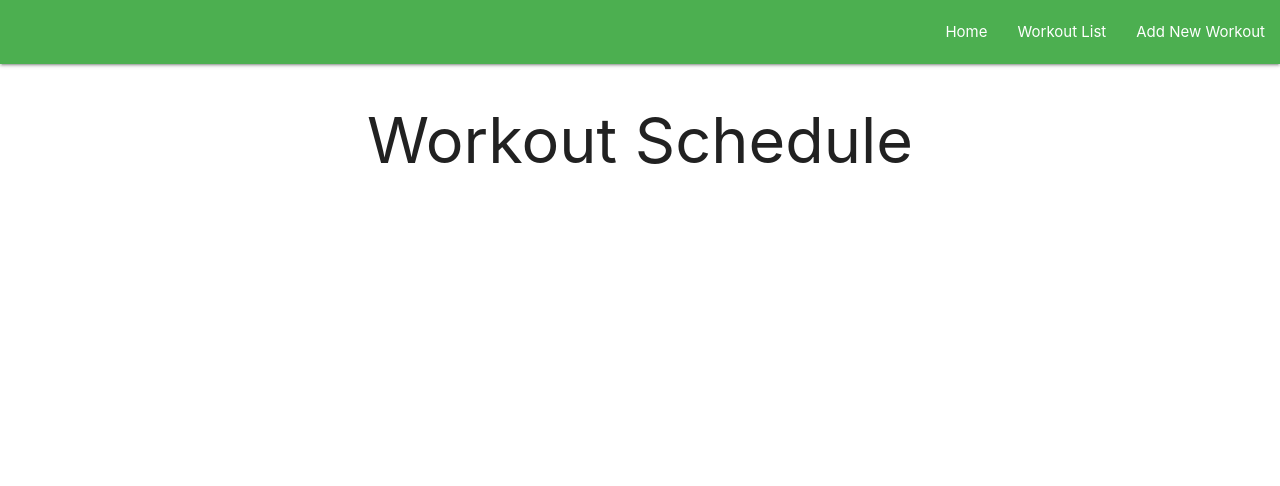
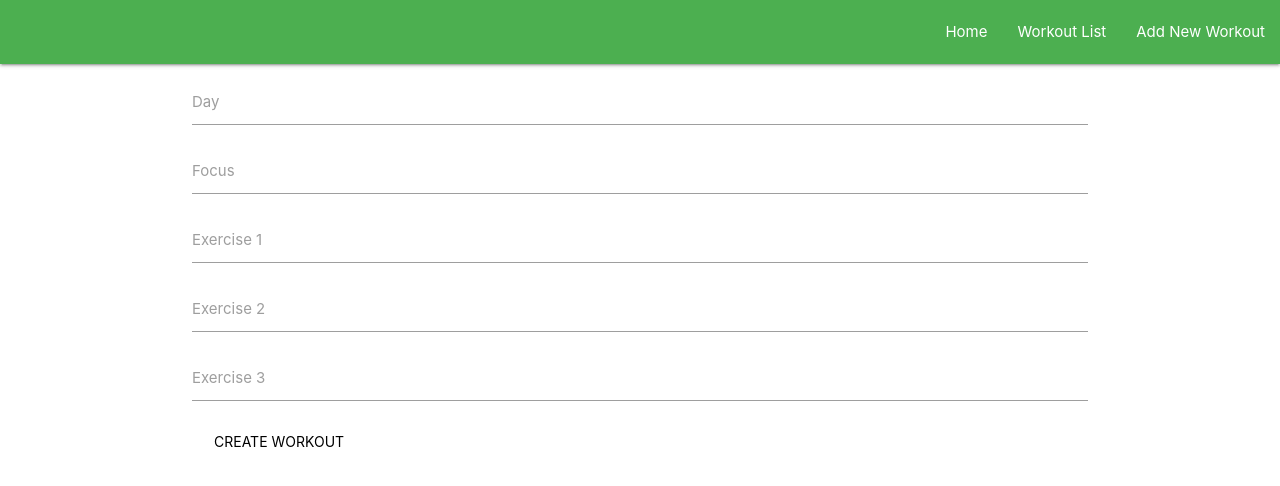
Before and after one commit to turitzinv/phase-1-final-project, a plain HTML site: page index.html in a window 1280 px wide. Drawn offline with nearby package versions, Linux system fonts and the light colour scheme; no server answers.

Commit message:
Added a sample form in html and javascript.  Next I will remove it from html and create it from JavaScript

```diff
--- a/index.html
+++ b/index.html
@@ -21,12 +21,34 @@
       <ul id="nav-mobile" class="right hide-on-med-and-down">
         <li id="home-page"><a href="#">Home</a></li>
         <li id="workout-list-page"><a href="#">Workout List</a></li>
-        <li><a href="#">Add New Workout</a></li>
+        <li id="Add-New-Workout"><a href="#">Add New Workout</a></li>
       </ul>
     </div>
   </nav>
   <div id='main' class='container'>
-
+    <form>
+      <div class="input-field">
+        <input id="day" type="text">
+        <label for="day">Day</label>
+      </div>
+      <div class="input-field">
+        <input id="focus" type="text">
+        <label for="focus">Focus</label>
+      </div>
+      <div class="input-field">
+        <input id="exercise1" type="text">
+        <label for="exercise1">Exercise 1</label>
+      </div>
+      <div class="input-field">
+        <input id="exercise2" type="text">
+        <label for="exercise2">Exercise 2</label>
+      </div>
+      <div class="input-field">
+        <input id="exercise3" type="text">
+        <label for="exercise3">Exercise 3</label>
+      </div>
+      <input type="submit" value="Create Workout" class="waves-effect waves-teal btn-flat">
+    </form>
   </div>
   <script src="javascript/index.js"></script>
 </body>
--- a/javascript/index.js
+++ b/javascript/index.js
@@ -2,9 +2,10 @@
 let workouts = []
 
 /* Node Getters */
-const mainDiv = () => document.getElementById('main')
-const home = () => document.getElementById('home-page')
-const workoutList = () => document.getElementById('workout-list-page')
+const mainDiv = () => document.getElementById('main');
+const home = () => document.getElementById('home-page');
+const workoutList = () => document.getElementById('workout-list-page');
+const addNewWorkout = () => document.getElementById('Add-New-Workout');
 
 /* Event Handlers, what happens when something triggers */
 const loadHomepage = () => {
@@ -67,14 +68,22 @@ const workoutListLink = () => {
   })
 }
 
+const newWorkoutLink = () => {
+  addNewWorkout().addEventListener('click', (e) => {
+    e.preventDefault()
+    alertCheck()
+  })
+}
+
 /* Startup */
 
 document.addEventListener('DOMContentLoaded', function () {
   //what happens when the page loads
-  loadHomepage(); //this will load 'Workout Schedule'
+  // loadHomepage(); //this will load 'Workout Schedule'
   homePageLink(); //when DOM loads, its going to render the click event that allows to render homepage
   workoutListLink(); //this will load the table
   loadWorkouts(); //fetch db.json
+  newWorkoutLink(); //button to add a new workout
 })
 
 /* Event listeners checklist
```
